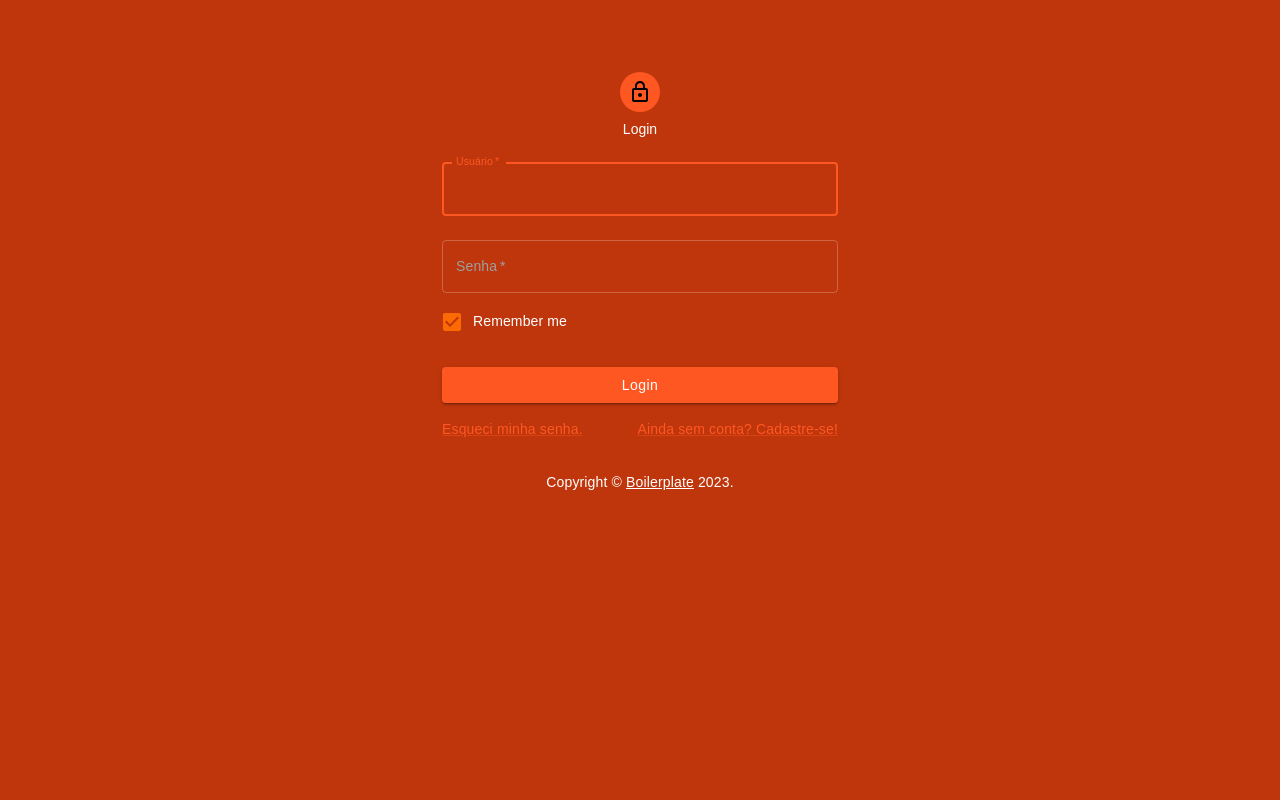
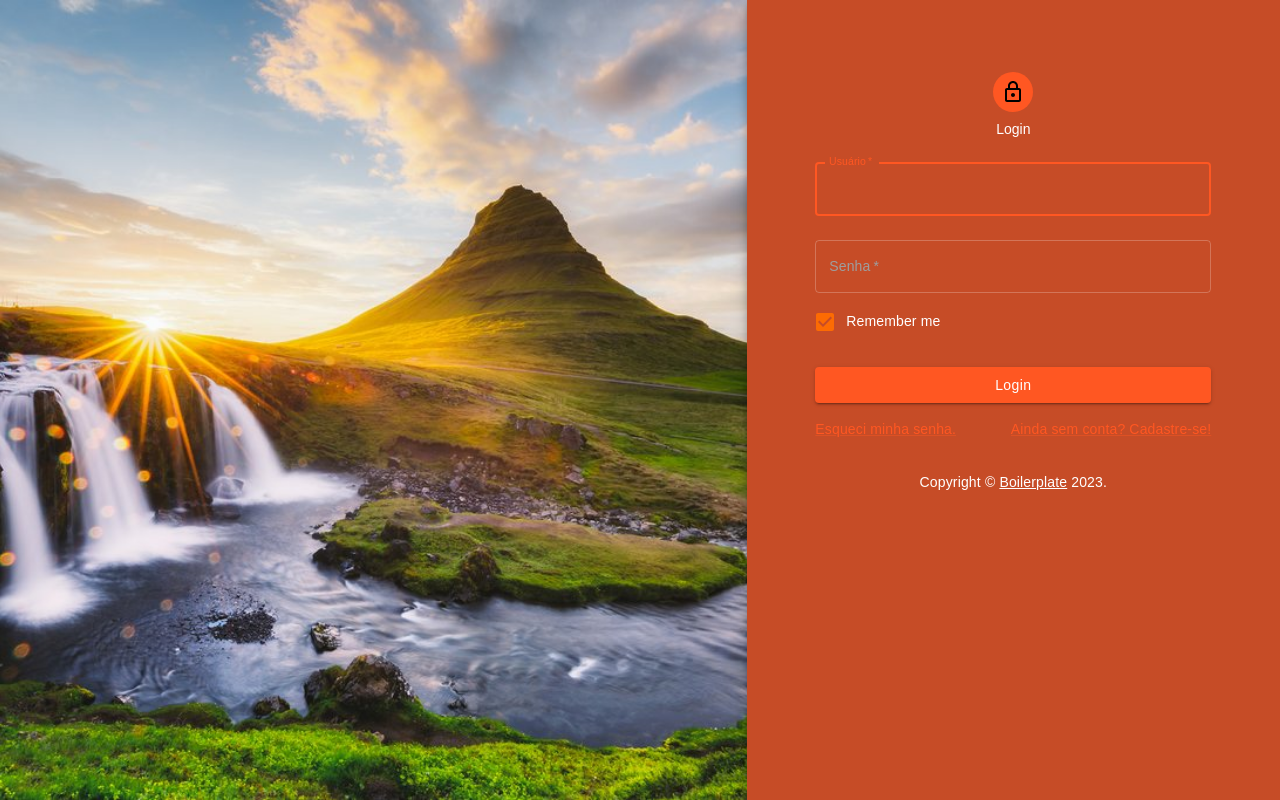
Before and after one commit to RaphaelLeivas/boilerplate-react-express-ts, a React (Create React App) app in the folder frontend/: page /login in a window 1280 px wide. Built offline with nearby package versions, Linux system fonts and the light colour scheme.

Commit message:
feat: tela de login com imagem lateral de fundo

```diff
--- a/frontend/src/pages/Login.tsx
+++ b/frontend/src/pages/Login.tsx
@@ -10,12 +10,13 @@ import Box from '@mui/material/Box';
 import Typography, { TypographyProps } from '@mui/material/Typography';
 import Container from '@mui/material/Container';
 import CircularProgress from '@mui/material/CircularProgress';
-
+import Paper from '@mui/material/Paper';
 import LockOutlinedIcon from '@mui/icons-material/LockOutlined';
 
 import { useNavigation } from '../navigation';
 import { AuthService, api } from '../services';
 import { MainContext } from '../@types';
+import loginImage from '../assets/login-image.jpg';
 
 interface ILoginFormData {
   username: string;
@@ -113,6 +114,22 @@ const Login = () => {
   useEffect(() => AuthService.logout(), []);
 
   return (
+    <Grid container component="main" sx={{ height: '100vh' }}>
+      <Grid
+        item
+        xs={false}
+        sm={4}
+        md={7}
+        sx={{
+          backgroundImage: `url(${loginImage})`,
+          backgroundRepeat: 'no-repeat',
+          backgroundColor: (t) =>
+            t.palette.mode === 'light' ? t.palette.grey[50] : t.palette.grey[900],
+          backgroundSize: 'cover',
+          backgroundPosition: 'center',
+        }}
+      />
+      <Grid item xs={12} sm={8} md={5} component={Paper} elevation={6} square>
         <Container maxWidth="xs">
           <Box
             sx={{
@@ -185,6 +202,8 @@ const Login = () => {
           </Box>
           <Copyright sx={{ mt: 4, mb: 4 }} />
         </Container>
+      </Grid>
+    </Grid>
   );
 };
 
```
Also changed, not shown: frontend/src/assets/login-image.jpg (added). Lines whose indentation alone changed are shown as unchanged.
